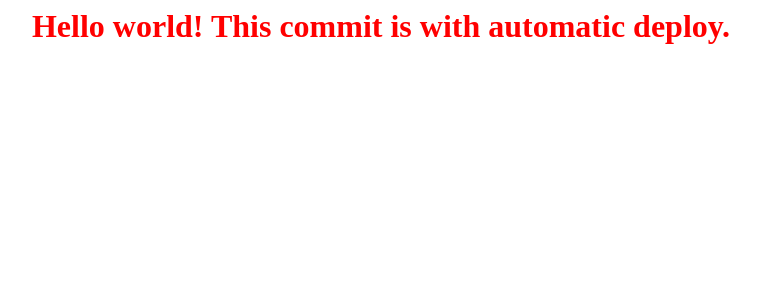
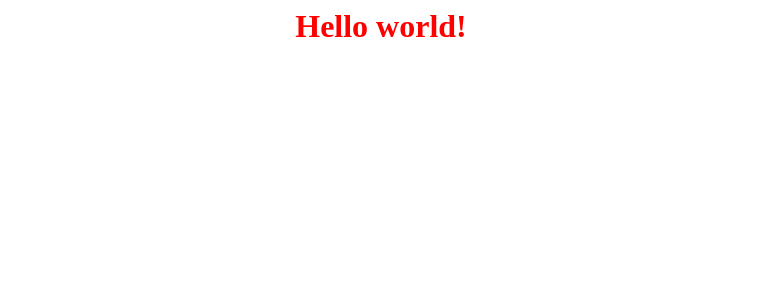
Before and after one commit to Volodymyr83/lab-angular, an Angular app: page / in a window 1280 px wide. Shown: the top 300 px of the page, without its empty margins (259-1019 px from the left). Built offline with nearby package versions, Linux system fonts and the light colour scheme.

Commit message:
Next commit for check

```diff
--- a/package.json
+++ b/package.json
@@ -7,7 +7,7 @@
     "build": "ng build",
     "watch": "ng build --watch --configuration development",
     "test": "ng test",
-    "heroku-postbuild": "ng build --prod"
+    "heroku-postbuild": "ng build"
   },
   "private": true,
   "dependencies": {
--- a/src/app/app.component.html
+++ b/src/app/app.component.html
@@ -1 +1 @@
-<h1>Hello world! This commit is with automatic deploy.</h1>
+<h1>Hello world!</h1>
```
